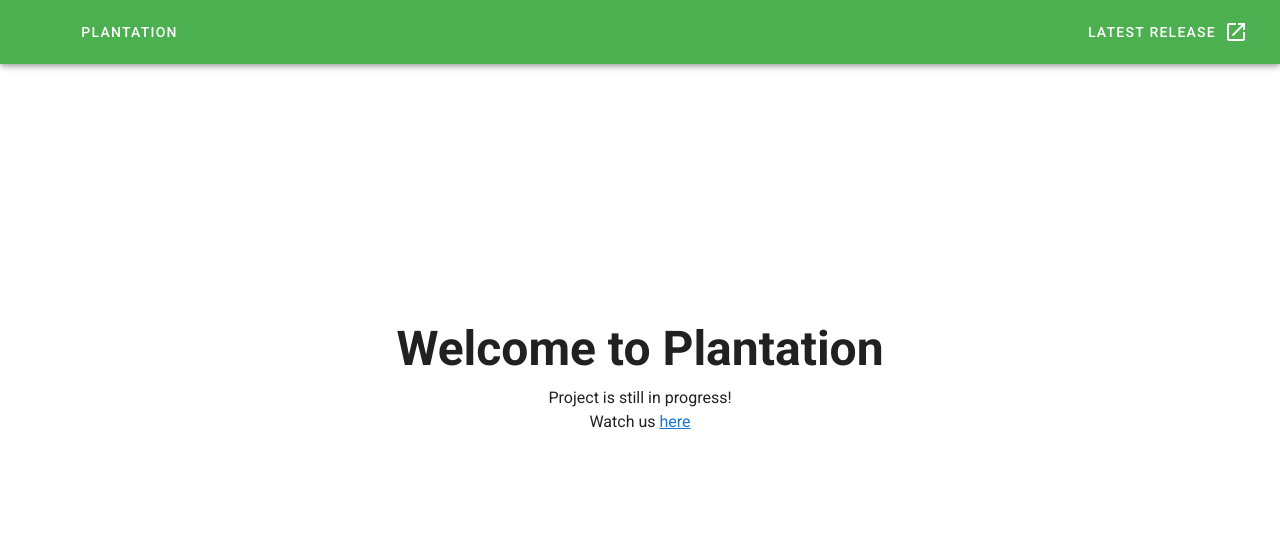
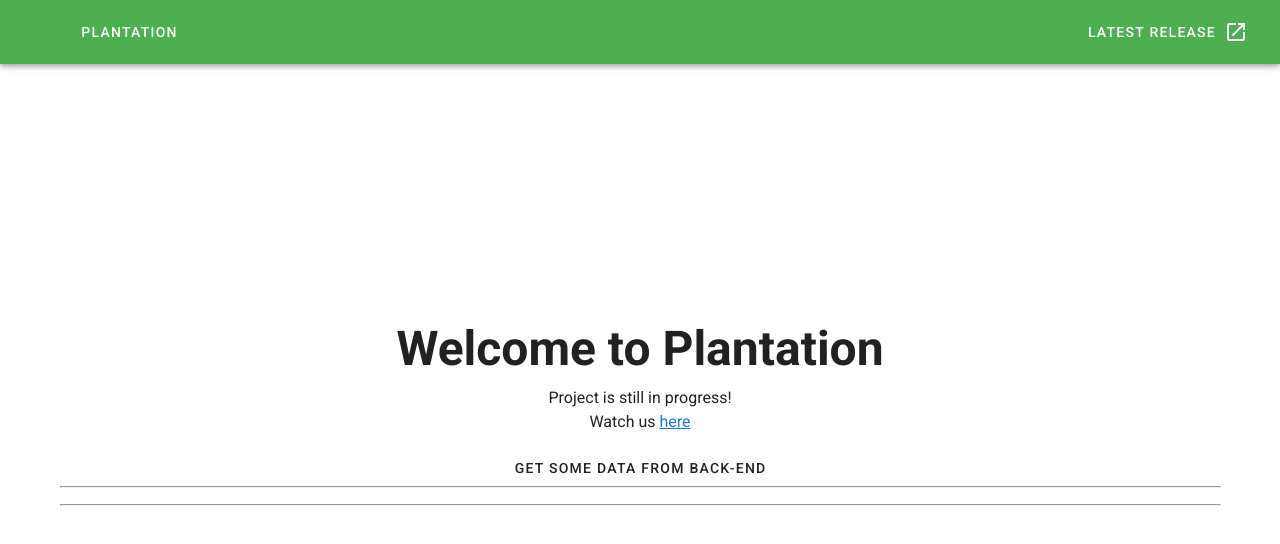
Before and after one commit to Inkweto/Plantation-front, a Vue app: page / in a window 1280 px wide. Shown: the top 544 px of the page. Built offline with nearby package versions, Linux system fonts and the light colour scheme.

Commit message:
added communication with backend

```diff
--- a/src/App.vue
+++ b/src/App.vue
@@ -19,7 +19,6 @@
         />
         <span class="mr-2">Plantation</span>
       </v-btn>
-
 
       <v-spacer></v-spacer>
 
@@ -50,7 +49,6 @@ export default {
     },
 
     data: () => ({
-    //
     }),
   };
 </script>
--- a/src/components/HelloWorld.vue
+++ b/src/components/HelloWorld.vue
@@ -23,19 +23,39 @@
             target="_blank"
           >here</a>
         </p>
+
+        <v-btn
+          v-on:click='fetchDemoData'
+          target="_blank"
+          text
+        >
+        get some data from back-end
+        </v-btn>
+        <hr>
+        <p>
+            <i>{{result}}</i>
+        </p>
+        <hr>
+
       </v-col>
-
-
-
     </v-row>
   </v-container>
 </template>
-
 <script>
   export default {
     name: 'HelloWorld',
-
+    methods: {
+      async fetchDemoData() {
+        this.result = await fetch("http://localhost:8080", {
+          headers: {
+            Accept: "application/json"
+          }
+        });
+        this.result = await this.result.json();
+      }
+    },
     data: () => ({
+      result: "",
       ecosystem: [
         {
           text: 'vuetify-loader',
@@ -86,6 +106,6 @@
           href: 'https://vuetifyjs.com/getting-started/frequently-asked-questions',
         },
       ],
-    }),
+    })
   }
 </script>
```
Also changed, not shown: 1 other file (tests, documents, lock files or other folders). Lines whose indentation alone changed are shown as unchanged.
